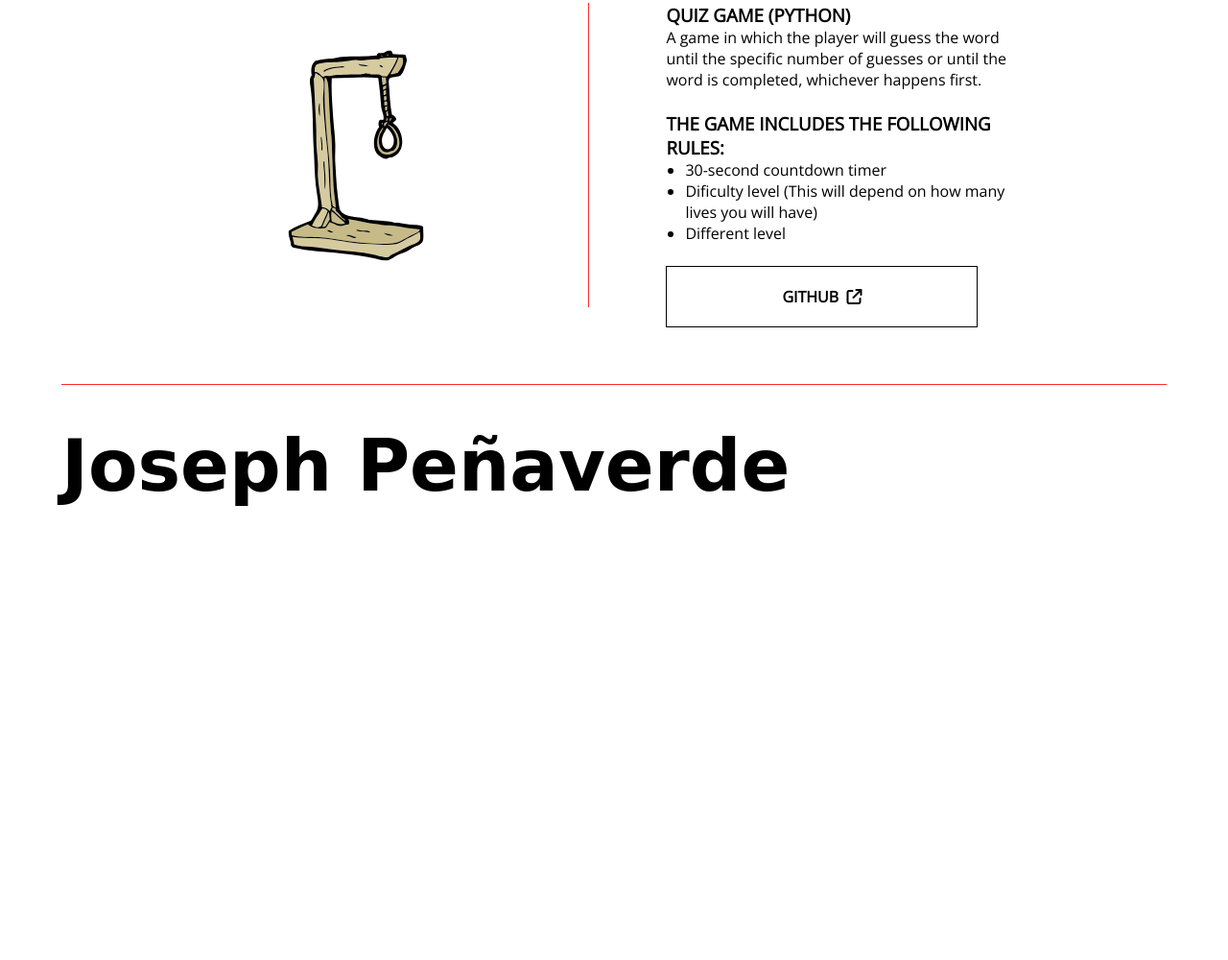
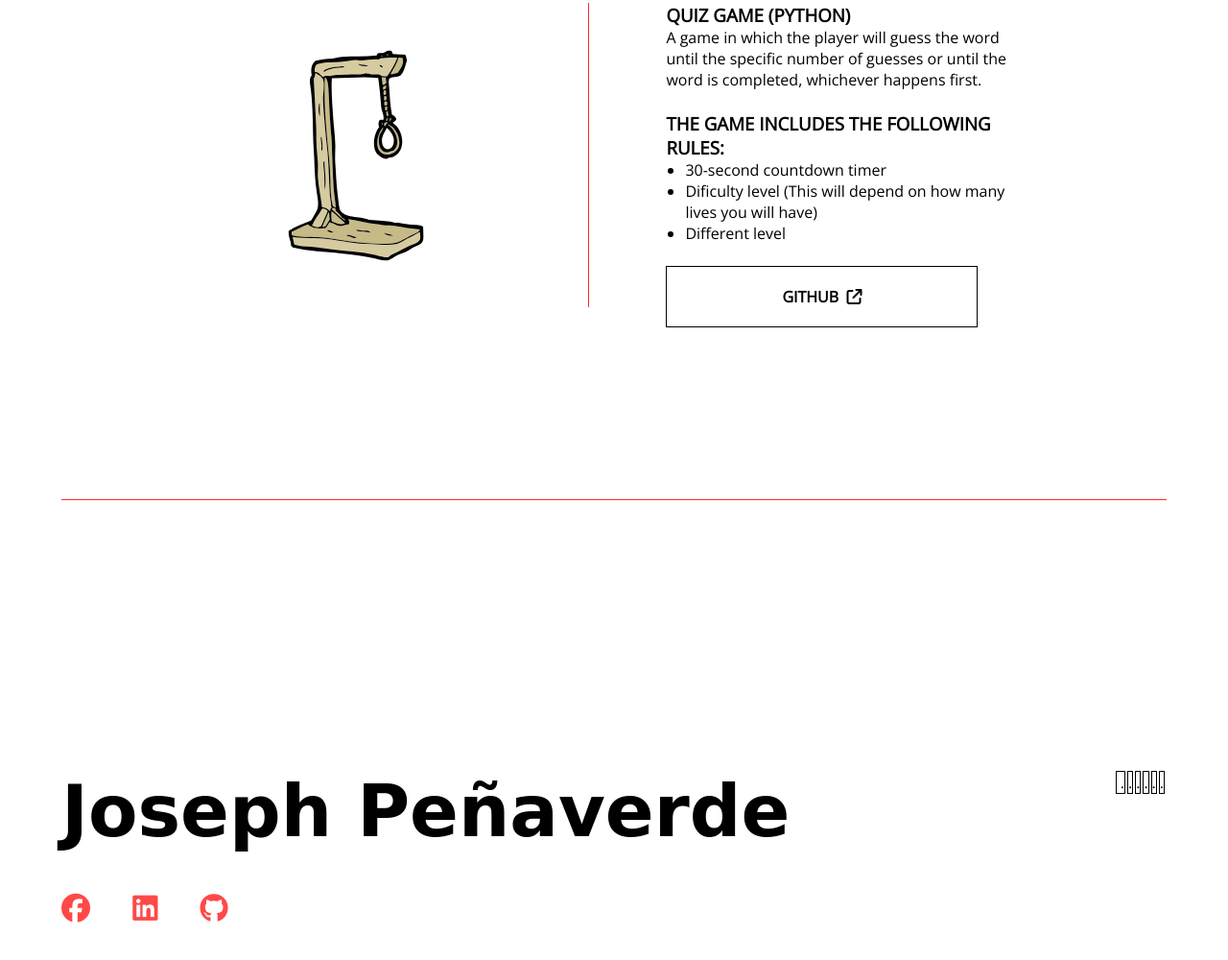
Before and after one commit to jspnvrdx/Personal-Website, a plain HTML site: page Personal Website/index.html in a window 1280 px wide. Shown: the part 2137-3137 px from the top of the page at 96% size. Before the commit the page ends 2682 px from the top, so only its background shows below. Drawn offline with nearby package versions, Linux system fonts and the light colour scheme; a web font is replaced by a local one.

Commit message:
adding left and right div in footer

```diff
--- a/Personal Website/index.html
+++ b/Personal Website/index.html
@@ -124,10 +124,30 @@
   </div>
   <div class="separator-line"></div>
   <footer>
-    <a href="#top">
-      <h2>Joseph Peñaverde</h2>
-    </a>
+    <div class="left">
+      <a href="#top">
+        <h2>Joseph Peñaverde</h2>
+      </a>
+      <ul>
+        <li><a href="https://www.facebook.com/jspnvrd2nd" target="_blank"><i class="fa-brands fa-facebook"></i></a></i></li>
+        <li><a href="https://www.linkedin.com/in/joseph-penaverde" target="_blank"><i class="fa-brands fa-linkedin"></i></a></li>
+        <li><a href="https://github.com/jspnvrdx" target="_blank"><i class="fa-brands fa-github"></i></a></li>
+      </ul>
+    </div>
+    <div class="right">
+      <table>
+        <tr>
+          <td>&nbsp;.</td>
+          <td>.</td>
+          <td>.</td>
+          <td>.</td>
+          <td>.</td>
+          <td>.</td>
+        </tr>
+      </table>
+    </div>
   </footer>
+
 </body>
 
 </html>
--- a/Personal Website/style.css
+++ b/Personal Website/style.css
@@ -14,7 +14,6 @@
 body {
     font-family: 'Open Sans', sans-serif;
 }
-
 
 .wrapper {
     width: 80%;
@@ -68,6 +67,7 @@ nav ul li a:hover {
 
 #portfolio {
     padding-top: 30vh;
+    margin-bottom: 20vh;
 }
 
 #portfolio h2{
@@ -117,7 +117,6 @@ figcaption{
 
 #portfolio figure figcaption a:hover {
     background-color: rgb(255, 72, 72);
-    font-weight: bolder;
     animation-name: fade-in;
     animation-duration: 1s;
 }
@@ -130,19 +129,39 @@ figcaption{
 }
 
 footer{
-    padding-top: 5vh;
-
     width: 90%;
-    margin: auto;
+    margin: 35vh auto 10vh;
     display: flex;
+    justify-content: space-between
 }
 
-footer a{
+footer .left a{
     text-decoration: none;
     color: black;
     font-family: 'Qwitcher Grypen', cursive;
     font-size: 50px;
-    margin-bottom: 2vh;
+}
+
+footer .left ul{
+    margin: 5vh auto 0;
+}
+
+footer .left ul li{
+    display: inline-block;
+    margin-right: 5vh;
+}
+
+footer .left ul a{
+    text-decoration: none;
+    color: rgb(255, 72, 72);
+    font-size: 30px;
+}
+footer .left ul li a:hover{
+    animation: flip 2s;
+}
+
+footer .right > tr, td{
+    border: 1px solid;
 }
 
 @keyframes fade-in {
```
